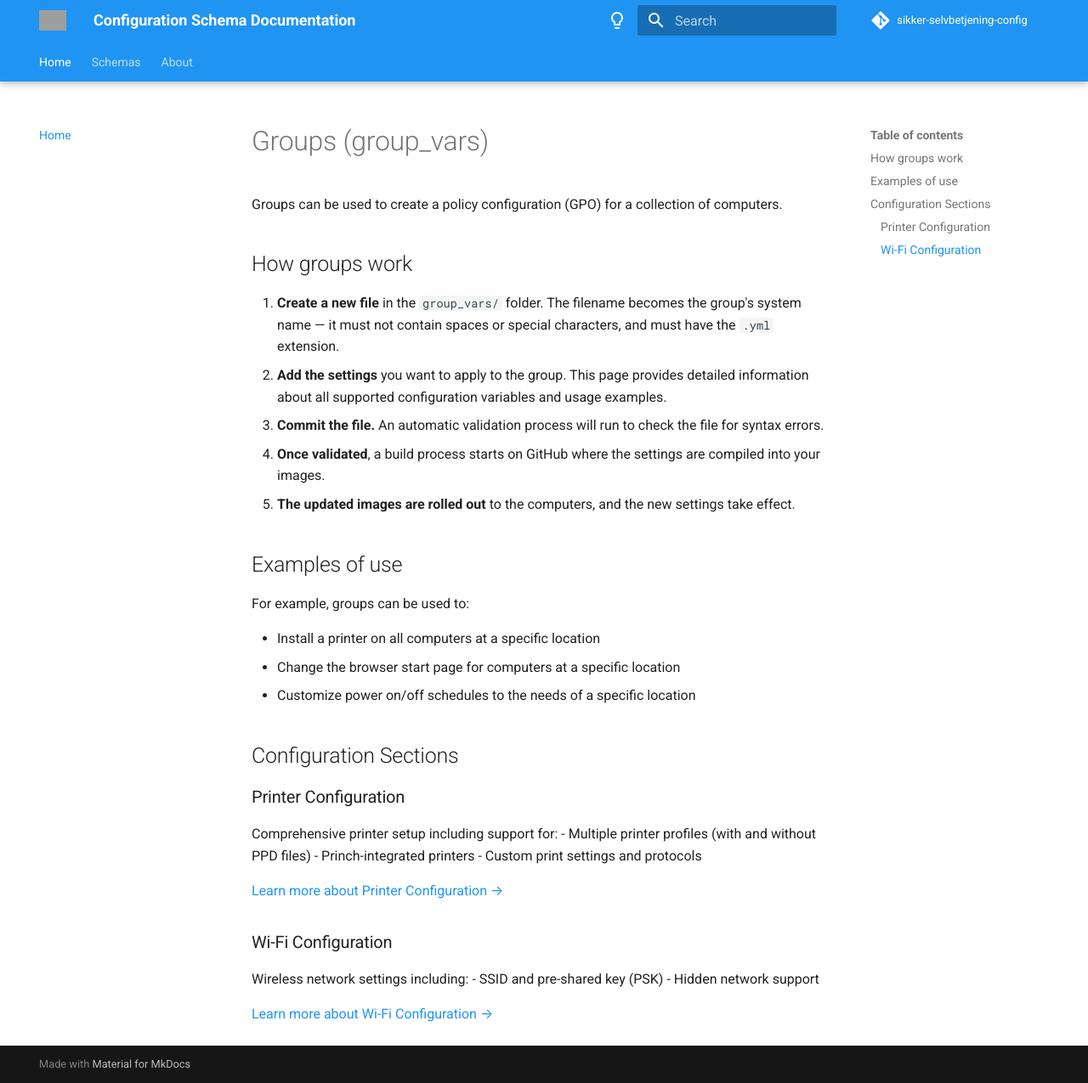
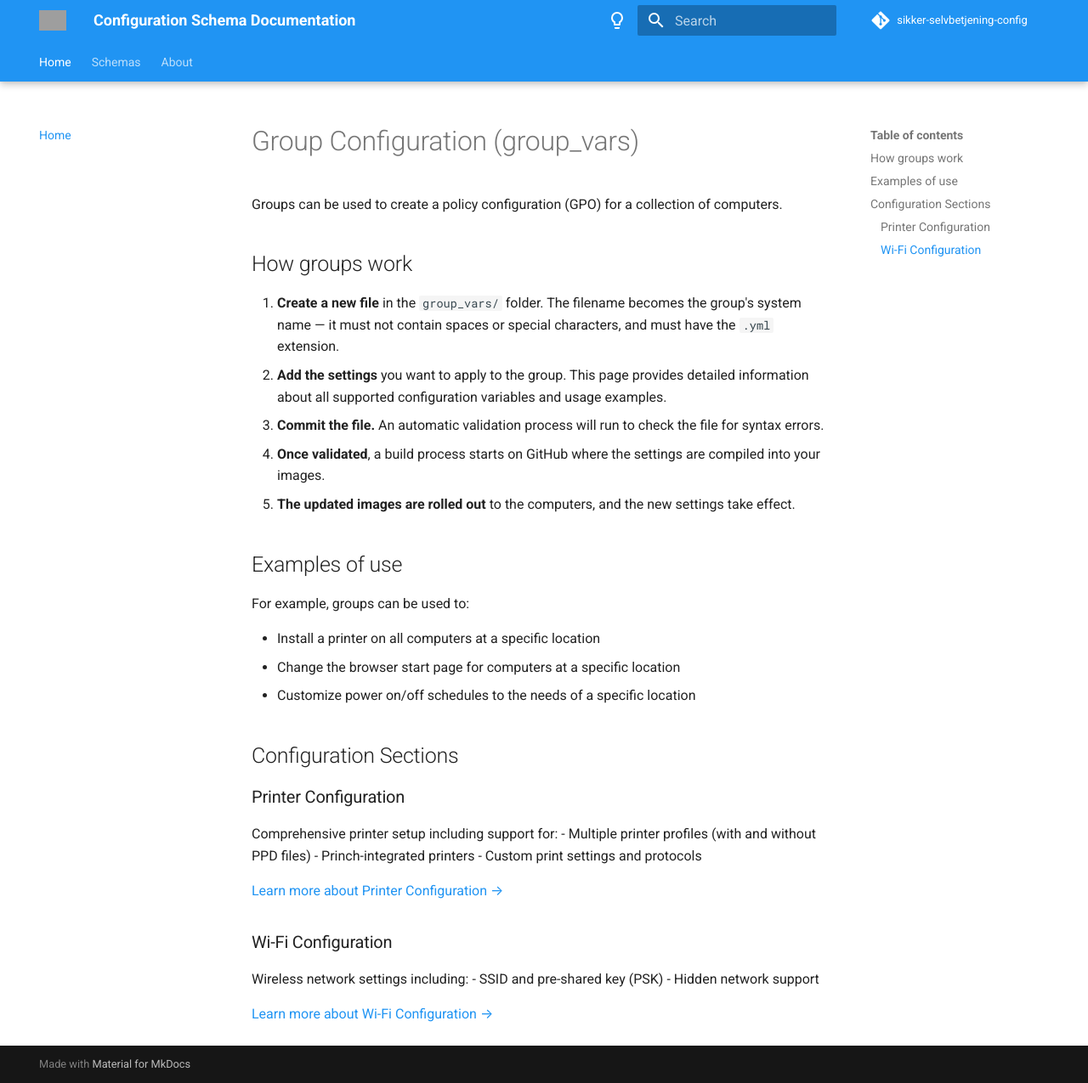
Before and after one commit to bibsdb/sikker-selvbetjening-config, an MkDocs documentation site: the page built from docs/index.md, in a window 1280 px wide and 1275 px high. Shown: the whole window at 85% size. Built offline with MkDocs 1.6.1 and Material for MkDocs 9.7.7, drawn with Linux system fonts in a browser that asks for light colours; comment, search, counter and statistics services are not loaded; grey boxes are pictures that could not be loaded.

Commit message:
Update header for group configuration section in documentation

```diff
--- a/docs/index.md
+++ b/docs/index.md
@@ -1,4 +1,4 @@
-# Groups (group_vars)
+# Group Configuration (group_vars)
 
 Groups can be used to create a policy configuration (GPO) for a collection of computers.
 
```
